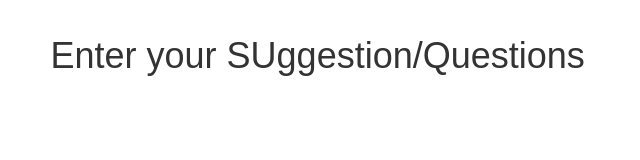
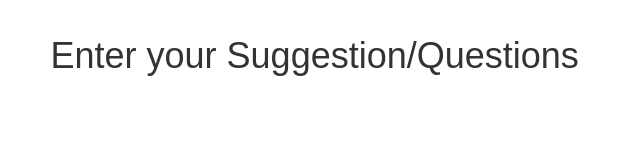
Before and after one commit to DipankanaRakshit/DigitalGrievance-1, a plain HTML site: page one.html in a window 1280 px wide. Shown: the top 160 px of the page, without its empty margins (320-960 px from the left). Drawn offline with nearby package versions, Linux system fonts and the light colour scheme.

Commit message:
Update one.html

```diff
--- a/one.html
+++ b/one.html
@@ -60,7 +60,7 @@ span.psw {
 <div class="container">
 
     <div class="col-md-offset-3 col-md-6">
-        <h1 id="heading" >Enter your SUggestion/Questions</h1>
+        <h1 id="heading" >Enter your Suggestion/Questions</h1>
 
 
         <label for="questions"></label>
```
